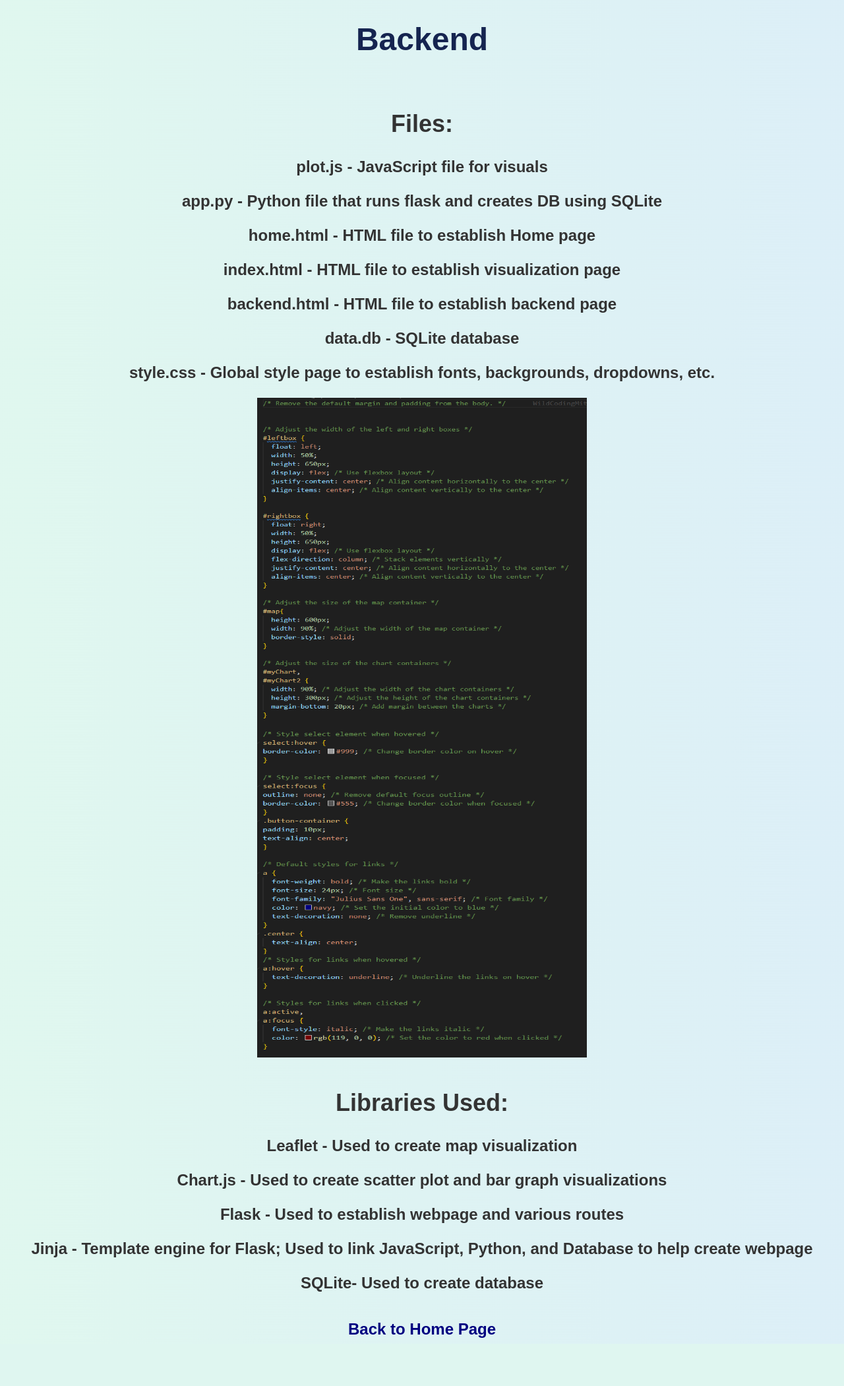
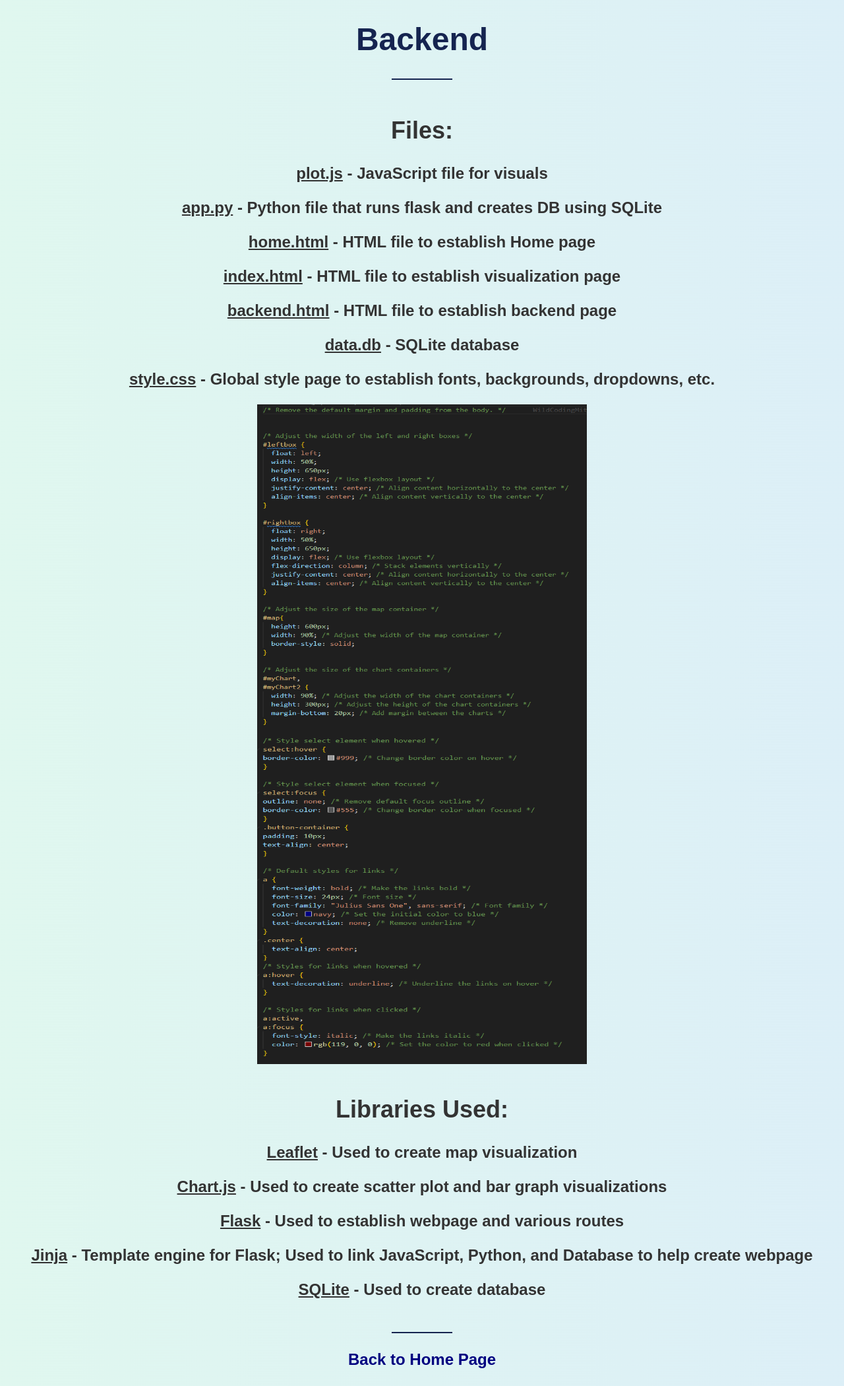
Before and after one commit to mlopez60/Project3_European-Airbnb-Data-Visualization, a Flask app: page /backend in a window 1280 px wide. Shown: the whole page at 66% size. Before the commit the page ends 2028 px from the top, so only its background shows below. Run offline with Flask 3, Linux system fonts and the light colour scheme; data that the repository does not hold is empty; parts of the project's set-up code (start-up, migrations or seed data) failed here and were passed over; some libraries are stand-ins or nearby versions.

Commit message:
minor changes to formating and spacing

```diff
--- a/app.py
+++ b/app.py
@@ -80,7 +80,3 @@ if __name__ == '__main__':
     create_table()
     insert_dummy_data()
     app.run(debug=True)
-
-
-# have csv files and want to dump that data into a table
-    # loaddata point to name of file and specify files
--- a/static/css/style.css
+++ b/static/css/style.css
@@ -1,10 +1,7 @@
-/* Remove the default margin and padding from the body. */
-
-
 /* Adjust the width of the left and right boxes */
 #leftbox {
   float: left;
-  width: 50%;
+  width: 62%;
   height: 650px;
   display: flex; /* Use flexbox layout */
   justify-content: center; /* Align content horizontally to the center */
@@ -13,7 +10,7 @@
 
 #rightbox {
   float: right;
-  width: 50%;
+  width: 38%;
   height: 650px;
   display: flex; /* Use flexbox layout */
   flex-direction: column; /* Stack elements vertically */
--- a/templates/backend.html
+++ b/templates/backend.html
@@ -42,38 +42,38 @@
             width: 50%;
             }
     </style>
+</head>
 
-</head>
 <body>
-
     <h1>Backend </h1>
+    <hr color="#152450" width="90">
     <br>
     <h2>Files:</h2>
-    <h3>plot.js - JavaScript file for visuals</h3>
-    <h3>app.py - Python file that runs flask and creates DB using SQLite</h3>
-    <h3>home.html - HTML file to establish Home page</h3>
-    <h3>index.html - HTML file to establish visualization page</h3>
-    <h3>backend.html - HTML file to establish backend page</h3>
-    <h3>data.db - SQLite database</h3>
-    <h3>style.css - Global style page to establish fonts, backgrounds, dropdowns, etc.</h3>
+    <h3><u>plot.js</u> - JavaScript file for visuals</h3>
+    <h3><u>app.py</u> - Python file that runs flask and creates DB using SQLite</h3>
+    <h3><u>home.html</u> - HTML file to establish Home page</h3>
+    <h3><u>index.html</u> - HTML file to establish visualization page</h3>
+    <h3><u>backend.html</u> - HTML file to establish backend page</h3>
+    <h3><u>data.db</u> - SQLite database</h3>
+    <h3><u>style.css</u> - Global style page to establish fonts, backgrounds, dropdowns, etc.</h3>
     <img src="../static/css/style image1.png" alt="HTML5 Icon" class = "center" style="position:center;width:500px;height:500px;">
     <img src="../static/css/style image2.png" alt="HTML5 Icon" class = "center" style="position:center;width:500px;height:500px;">
-
     <br>
     <h2>Libraries Used:</h2>
-    <h3>Leaflet - Used to create map visualization</h3>
-    <h3>Chart.js - Used to create scatter plot and bar graph visualizations</h3>
-    <h3>Flask - Used to establish webpage and various routes</h3>
-    <h3>Jinja - Template engine for Flask; Used to link JavaScript, Python, and Database to help create webpage</h3>
-    <h3>SQLite- Used to create database</h3>
-
+    <h3><u>Leaflet</u> - Used to create map visualization</h3>
+    <h3><u>Chart.js</u> - Used to create scatter plot and bar graph visualizations</h3>
+    <h3><u>Flask</u> - Used to establish webpage and various routes</h3>
+    <h3><u>Jinja</u> - Template engine for Flask; Used to link JavaScript, Python, and Database to help create webpage</h3>
+    <h3><u>SQLite</u> - Used to create database</h3>
+    <br>
+    <hr color="#152450" width="90">
     <br>
 
     <!-- Link back to the home page -->
     <div class="center">
         <a href="/">Back to Home Page</a>
     </div>
-
+    <br>
 </body>
 
 </html>
```
Also changed, not shown: templates/home.html (+4 -6 lines), templates/index.html (+1 -10 lines), Resources/images/background.jpg (added).
